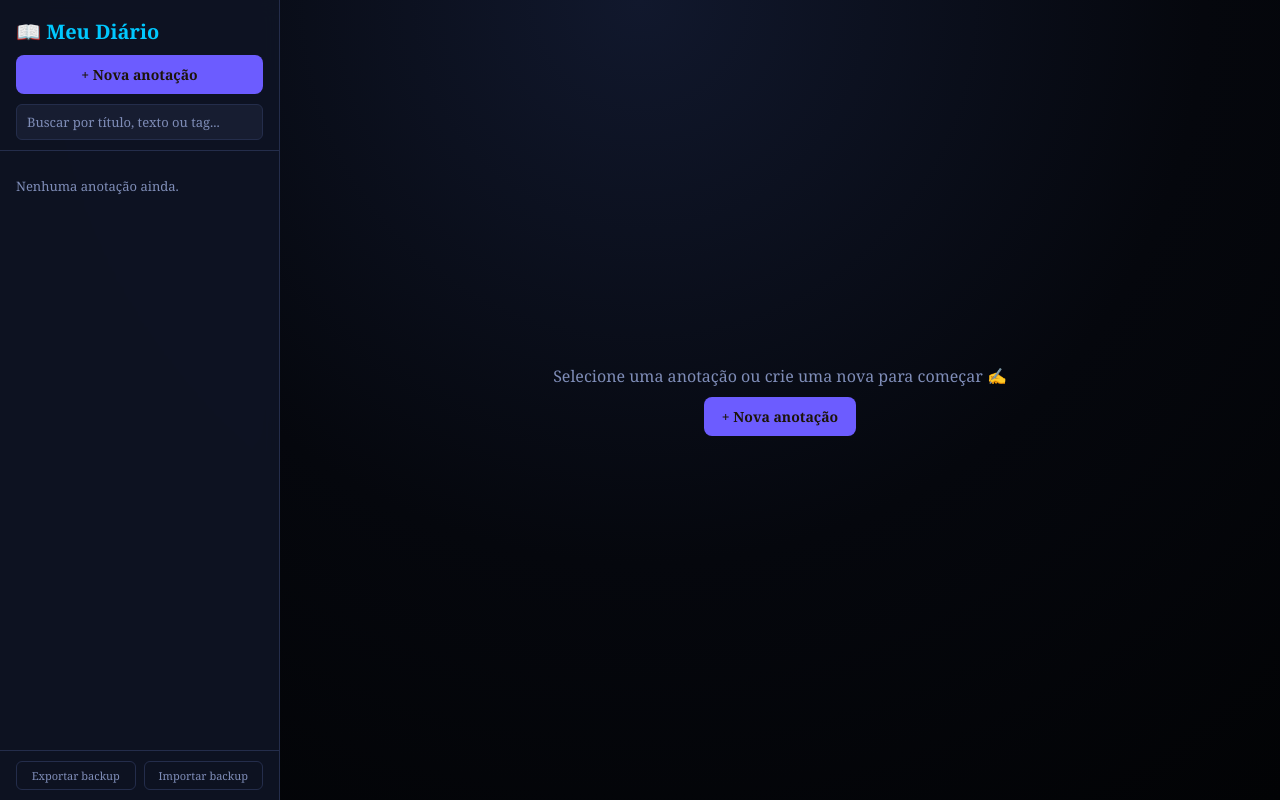
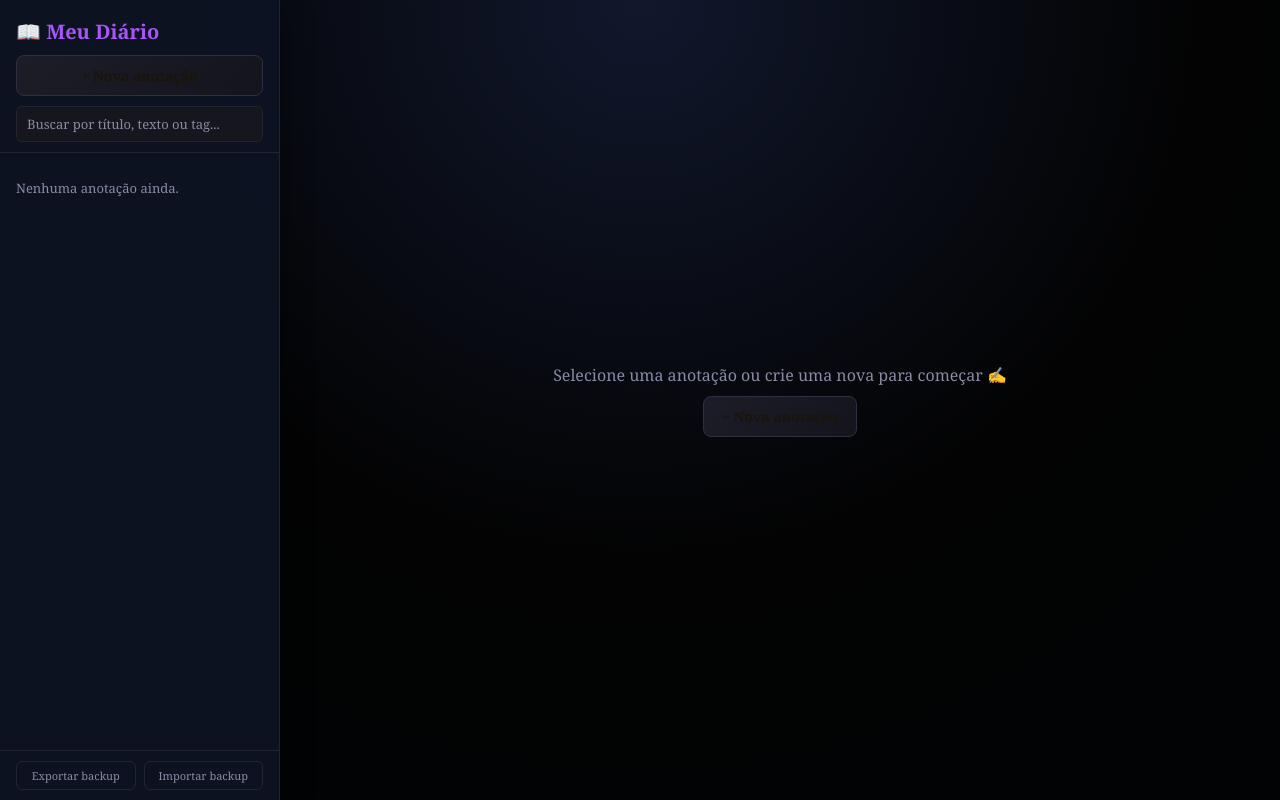
Before and after one commit to Rhamonlp/diario, a plain HTML site: page index.html in a window 1280 px wide. Drawn offline with Linux system fonts and the light colour scheme.

Commit message:
Update index.html

```diff
--- a/index.html
+++ b/index.html
@@ -6,17 +6,17 @@
 <title>Meu Diário Digital</title>
 <style>
   :root{
-    --bg:#05070d;
-    --paper:#0f1424;
-    --paper2:#171d31;
-    --ink:#f4f6ff;
-    --muted:#7f8db8;
-    --accent:#6c5cff;
-    --accent-dark:#00c8ff;
-    --line:#242d4b;
-    --line-soft:#11182c;
-    --danger:#ff5f7a;
-    --shadow:rgba(0,0,0,0.75);
+    --bg:#030303;
+    --paper:#0d0d12;
+    --paper2:#16161f;
+    --ink:#f5f5f7;
+    --muted:#8a8aa3;
+    --accent:#8b5cf6;
+    --accent-dark:#a855f7;
+    --line:#242430;
+    --line-soft:#1a1a24;
+    --danger:#ff4d6d;
+    --shadow:rgba(0,0,0,0.85);
   }
   *{box-sizing:border-box;}
   body{
@@ -1354,3 +1354,23 @@ document.addEventListener('touchend', (ev)=>{
 </script>
 </body>
 </html>
+<style>
+#sidebar, #toolbar, #confirmBox, #drawBox{
+  box-shadow:0 8px 30px rgba(0,0,0,0.45);
+}
+.toolbtn, #newEntryBtn, #emptyState button{
+  background:linear-gradient(135deg,#1d1d28,#14141d);
+  border:1px solid #2f2f42;
+}
+.toolbtn:hover, #newEntryBtn:hover, #emptyState button:hover{
+  border-color:#8b5cf6;
+  box-shadow:0 0 15px rgba(139,92,246,0.35);
+}
+.entry-item.active{
+  background:linear-gradient(90deg,#24173f,#1b1b27);
+  border-left:4px solid #8b5cf6;
+}
+#titleInput, #bodyText{
+  text-shadow:0 0 1px rgba(255,255,255,0.1);
+}
+</style>
```
